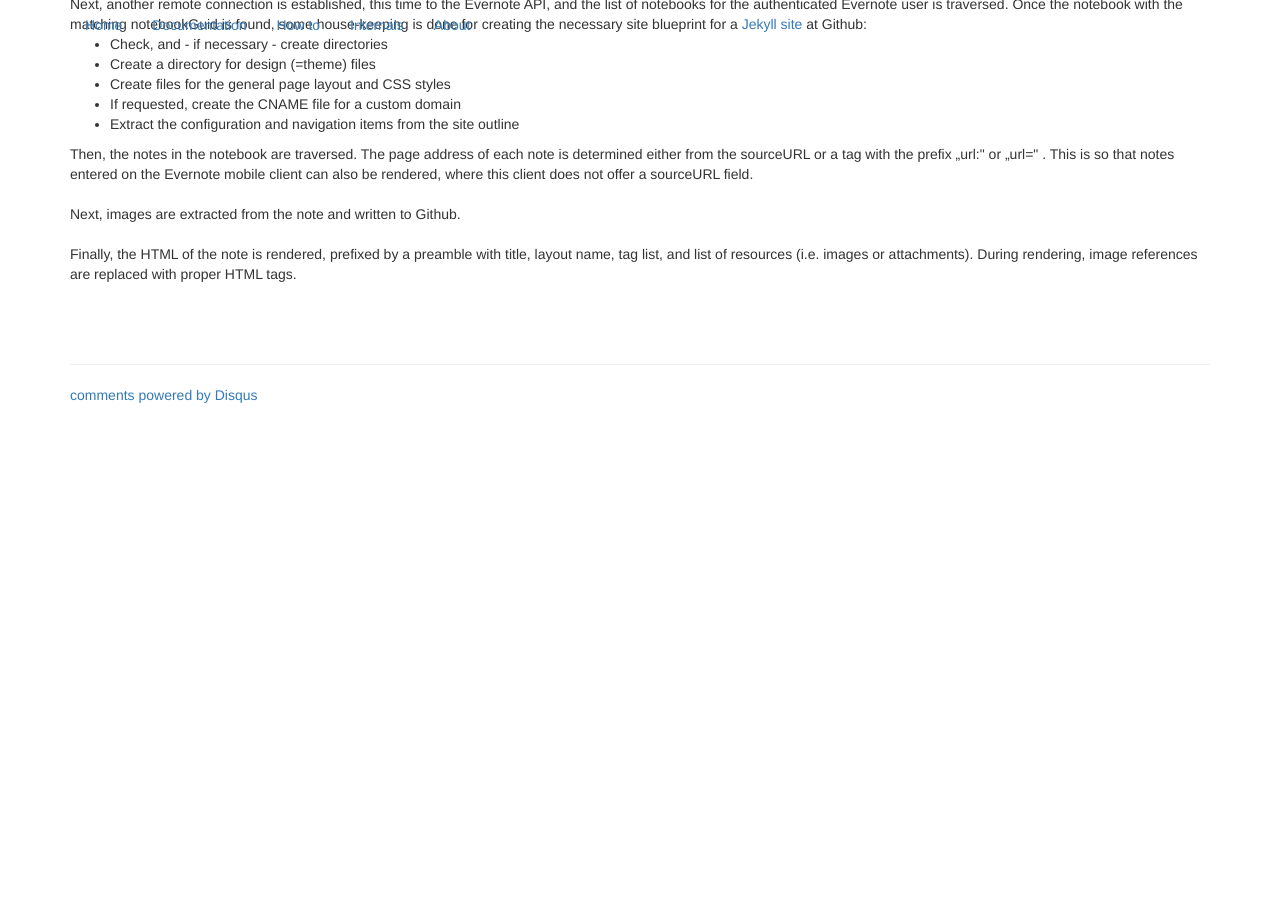
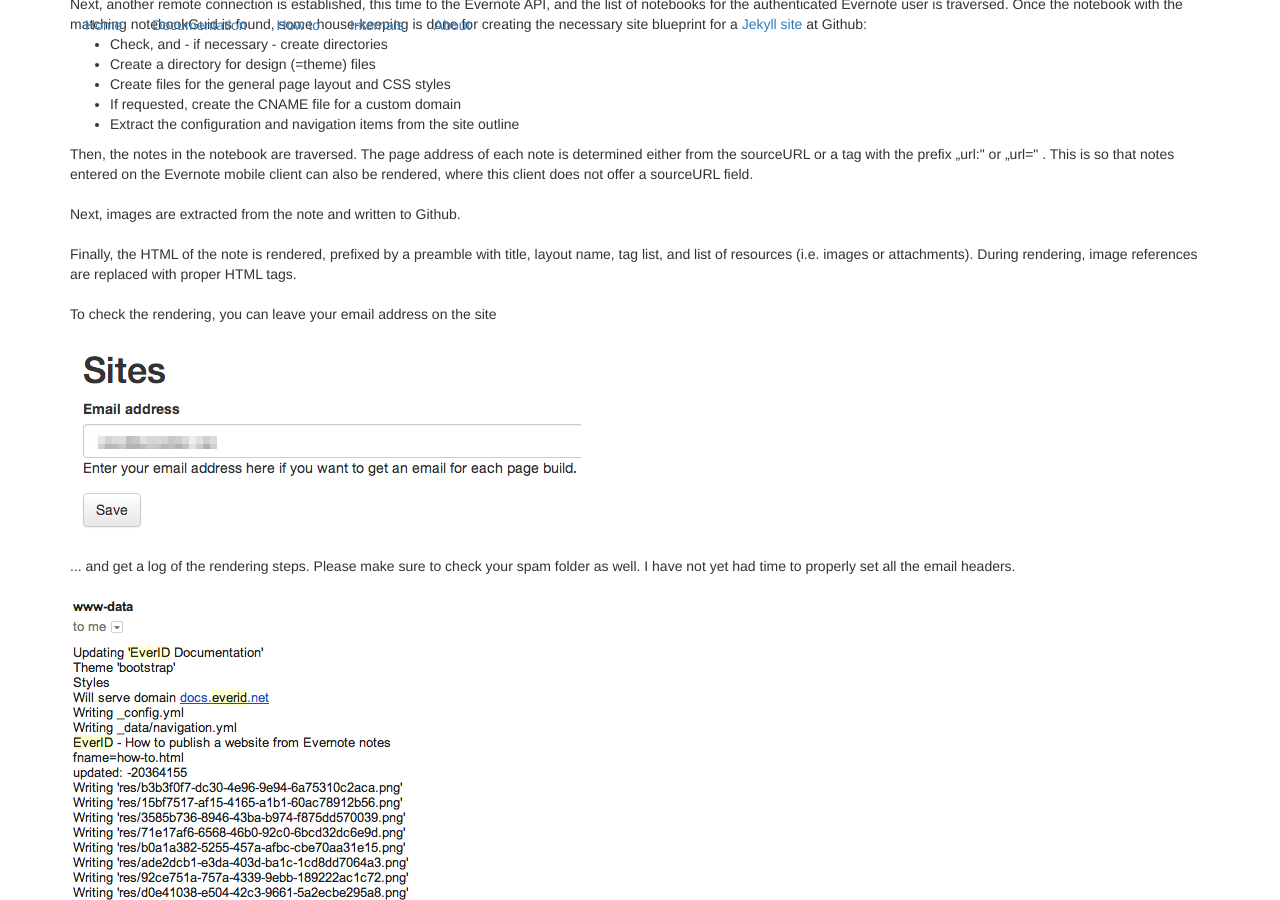
Before and after one commit to oschettler/everid, a Jekyll site: the page built from internals.html, in a window 1280 px wide and 900 px high, scrolled down 756 px. Built offline with Jekyll 4.4.1, drawn with Linux system fonts in a browser that asks for light colours; nearby versions of some CDN libraries; comment, search, counter and statistics services are not loaded; before the commit the page ends 1161 px from its top, so only the background shows below that.

Commit message:
save internals.html

```diff
--- a/internals.html
+++ b/internals.html
@@ -3,6 +3,8 @@ title: EverID - The Internals
 layout: default
 tags: published url=internals
 res:
+  3d8d3ef1bcf680c792c58a51fba8b50d: res/195f5004-2e6e-4bb6-8dcb-d3d82a2e6df1.png
+  4f17191649c326476fc6aa772aff3f17: res/aa4e1bd0-5ecd-4e71-94ed-339e43e273fa.png
 ---
 
 <h1>{{ page.title }}</h1>
@@ -59,6 +61,12 @@ res:
 <div><br/></div>
 <div>Finally, the HTML of the note is rendered, prefixed by a preamble with title, layout name, tag list, and list of resources (i.e. images or attachments). During rendering, image references are replaced with proper HTML tags.</div>
 <div><br/></div>
+<div>To check the rendering, you can leave your email address on the site</div>
 <div><br/></div>
+<div><span><img src="res/aa4e1bd0-5ecd-4e71-94ed-339e43e273fa.png"/></span><br/></div>
+<div><br/></div>
+<div>... and get a log of the rendering steps. Please make sure to check your spam folder as well. I have not yet had time to properly set all the email headers.</div>
+<div><br/></div>
+<div><span><img src="res/195f5004-2e6e-4bb6-8dcb-d3d82a2e6df1.png"/></span><br/></div>
 <div><br/></div>
 </div>
```
